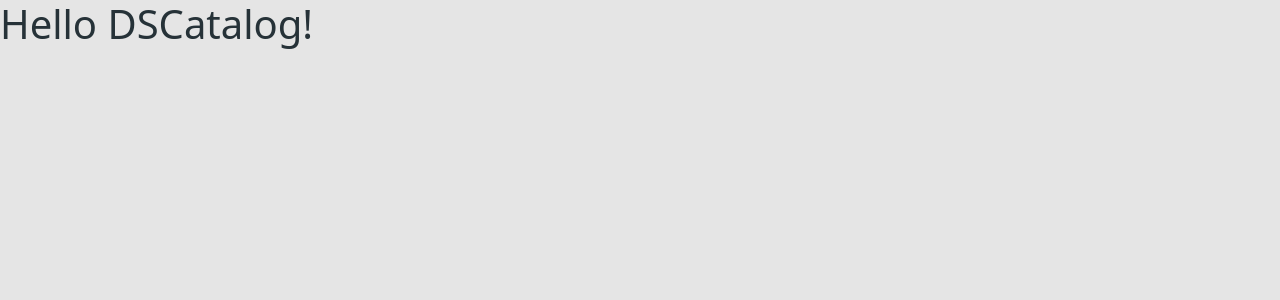
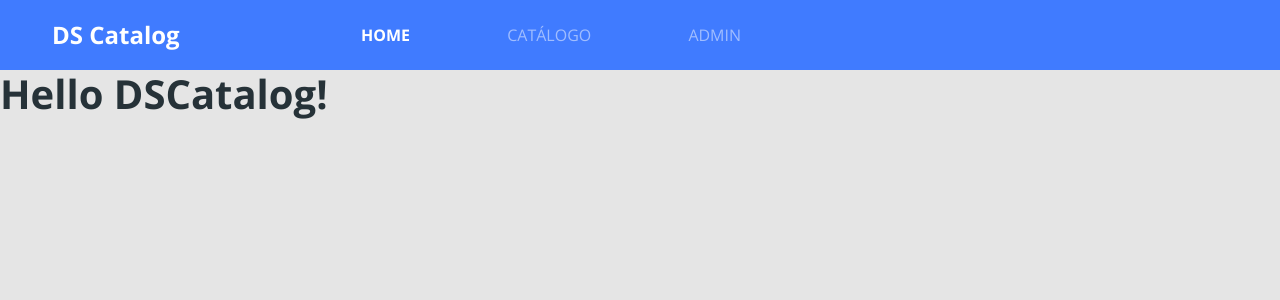
Before and after one commit to Jota-Erre-JR/dscatalog, a React (Create React App) app in the folder frontend/: page / in a window 1280 px wide. Shown: the top 300 px of the page. Built offline with nearby package versions, Linux system fonts and the light colour scheme.

Commit message:
Navbar styling

```diff
--- a/frontend/src/App.css
+++ b/frontend/src/App.css
@@ -1,38 +1,15 @@
-.App {
-  text-align: center;
+@import url('https://fonts.googleapis.com/css2?family=Open+Sans:wght@400;700&display=swap');
+
+* {
+  font-family: 'Open Sans', sans-serif;
 }
 
-.App-logo {
-  height: 40vmin;
-  pointer-events: none;
+h1, h2, h3, h4, h5, h6 {
+  font-weight: 700;
+  margin-bottom: 0;
 }
 
-@media (prefers-reduced-motion: no-preference) {
-  .App-logo {
-    animation: App-logo-spin infinite 20s linear;
-  }
+a, a:hover{
+  text-decoration: none;
+  color: unset;
 }
-
-.App-header {
-  background-color: #282c34;
-  min-height: 100vh;
-  display: flex;
-  flex-direction: column;
-  align-items: center;
-  justify-content: center;
-  font-size: calc(10px + 2vmin);
-  color: white;
-}
-
-.App-link {
-  color: #61dafb;
-}
-
-@keyframes App-logo-spin {
-  from {
-    transform: rotate(0deg);
-  }
-  to {
-    transform: rotate(360deg);
-  }
-}
--- a/frontend/src/App.tsx
+++ b/frontend/src/App.tsx
@@ -1,13 +1,15 @@
 import React from 'react';
 import './assets/styles/custom.scss';
 import './App.css';
+import Navbar from 'components/Navbar';
 
-function App() {
+const App = () => {
   return (
-    <h1>
-      Hello DSCatalog!
-    </h1>
+    <>
+      <Navbar />
+      <h1>Hello DSCatalog!</h1>
+    </>
   );
-}
+};
 
 export default App;
--- /dev/null
+++ b/frontend/src/components/Navbar/index.tsx
@@ -0,0 +1,45 @@
+import './styles.css';
+import 'bootstrap/js/src/collapse.js'
+
+const Navbar = () => {
+  return (
+    <>
+      <nav className="navbar navbar-expand-md navbar-dark bg-primary main-nav">
+        <div className="container-fluid">
+          <a href="link" className="nav-logo-text">
+            <h4>DS Catalog</h4>
+          </a>
+
+          <button
+            className="navbar-toggler"
+            type="button"
+            data-bs-toggle="collapse"
+            data-bs-target="#dscatalog-navbar"
+            aria-controls="dscatalog-navbar"
+            aria-expanded="false"
+            aria-label="Toggle navigation"
+          >
+            <span className="navbar-toggler-icon"></span>
+          </button>
+
+          <div className="collapse navbar-collapse" id="dscatalog-navbar">
+            <ul className="navbar-nav offset-md-2 main-menu">
+              <li>
+                <a href="link" className="active">
+                  HOME
+                </a>
+              </li>
+              <li>
+                <a href="link">CATÁLOGO</a>
+              </li>
+              <li>
+                <a href="link">ADMIN</a>
+              </li>
+            </ul>
+          </div>
+        </div>
+      </nav>
+    </>
+  );
+};
+export default Navbar;
--- /dev/null
+++ b/frontend/src/components/Navbar/styles.css
@@ -0,0 +1,28 @@
+.main-nav{
+    min-height: 70px;
+    padding-left: 40px;
+}
+
+.nav-logo-text, .nav-logo-text:hover{
+   color:#fff;
+}
+
+.main-menu{
+    display: flex;
+    width: 380px;
+    font: 18px;
+    justify-content: space-between;
+}
+
+.main-menu a{
+    color: rgb(255, 255, 255, 0.5);
+}
+
+.main-menu a:hover{
+    color: rgb(255, 255, 255, 0.5);
+}
+
+.main-menu a.active{
+    color: #fff;
+    font-weight: bold;
+}
```
Also changed, not shown: 1 other file (tests, documents, lock files or other folders).
